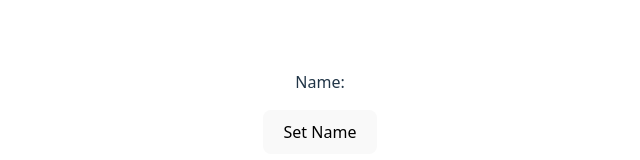
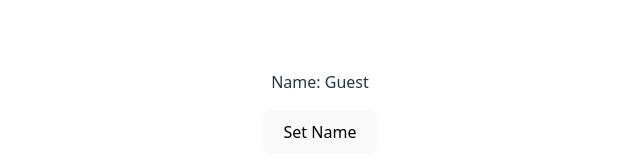
Before and after one commit to AminSBU/react-full-course, a React (Vite) app in the folder 10_useState_hook/useState_hook/: page / in a window 1280 px wide. Shown: the part 296-456 px from the top of the page, without its empty margins (320-960 px from the left). Built offline with nearby package versions, Linux system fonts and the light colour scheme.

Commit message:
default string name for useState

```diff
--- a/10_useState_hook/useState_hook/src/MyComponent.jsx
+++ b/10_useState_hook/useState_hook/src/MyComponent.jsx
@@ -1,6 +1,6 @@
 import React, {useState} from 'react'
 function MyComponent(){
-    const [name, setName] = useState();
+    const [name, setName] = useState("Guest");
 
     const updateName = () => {
         setName("Amin");
```
